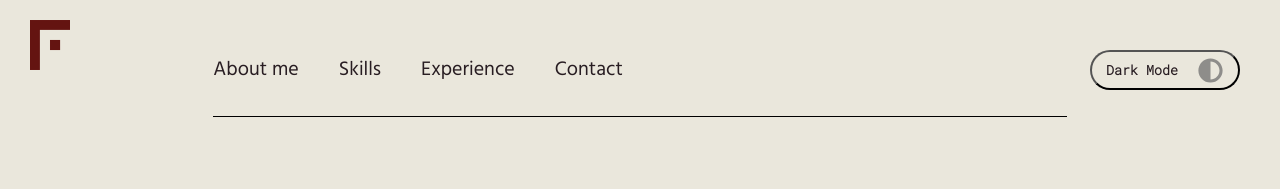
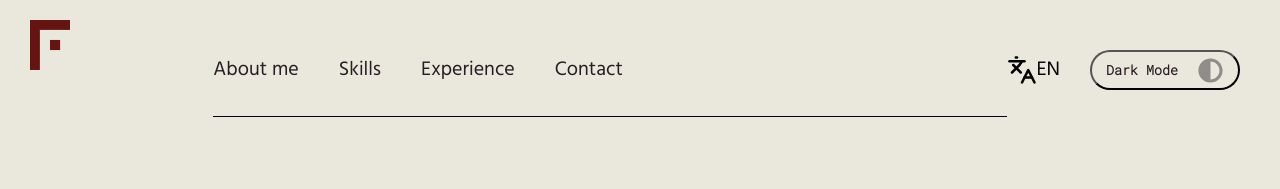
Before and after one commit to FacundoSerna96/portfolio, a React (Create React App) app: page / in a window 1280 px wide. Shown: the top 189 px of the page. Built offline with nearby package versions, Linux system fonts and the light colour scheme.

Commit message:
Se agrega boton de language

```diff
--- a/src/components/Navbar.js
+++ b/src/components/Navbar.js
@@ -1,97 +1,182 @@
-import React, { useContext, useState } from 'react'
+import React, { useContext, useState } from "react";
 
-import LogoOscuro from '../assets/logo-oscuro.png';
-import LogoClaro from '../assets/logo-claro.png';
+import LogoOscuro from "../assets/logo-oscuro.png";
+import LogoClaro from "../assets/logo-claro.png";
 
-import { DataContext } from '../Helpers/Context';
-import './styles/Navbar.css';
-
+import { DataContext } from "../Helpers/Context";
+import "./styles/Navbar.css";
 
 const Navbar = () => {
-
-  const {contextSkin, setContextSkin} = useContext(DataContext)
+  const { contextSkin, setContextSkin } = useContext(DataContext);
+  const { language, setLanguage } = useContext(DataContext);
 
   const [menuOn, setMenuOn] = useState(false);
 
   const [skin, setSkin] = useState(false);
-  const [textoSkin, setTextoSkin] = useState('Dark Mode')
+  const [textoSkin, setTextoSkin] = useState("Dark Mode");
 
   const HandlerMenu = () => {
-    if(menuOn){
+    if (menuOn) {
       setMenuOn(false);
-    }else{
+    } else {
       setMenuOn(true);
     }
-  }
+  };
+
+  const HandlerLanguage = () => {
+    setLanguage(!language);
+  };
 
   const HandlerSkin = () => {
-    if(skin){
+    if (skin) {
       setSkin(false);
-      setTextoSkin((t) => t='Dark Mode');
+      setTextoSkin((t) => (t = "Dark Mode"));
 
-      setContextSkin(false)
-    }else{
+      setContextSkin(false);
+    } else {
       setSkin(true);
-      setTextoSkin((t) => t='Light Mode');
+      setTextoSkin((t) => (t = "Light Mode"));
 
-      setContextSkin(true)
+      setContextSkin(true);
     }
-  }
+  };
 
   const globalStyle = `
                     body {
-                      background-color : ${contextSkin? '#1D131D' : '#EAE7DC'};
+                      background-color : ${contextSkin ? "#1D131D" : "#EAE7DC"};
                     }
                     a {
-                      color: ${contextSkin? '#281D22' : '#EAE7DC'};
+                      color: ${contextSkin ? "#281D22" : "#EAE7DC"};
                     }
           `;
 
   return (
-    <div className='Navbar'>
-
+    <div className="Navbar">
       {/* Permite cambiar el color a toda la pagina */}
-      <style jsx={'true'} global={'true'}>{globalStyle}</style>
-
+      <style jsx={"true"} global={"true"}>
+        {globalStyle}
+      </style>
 
       <div className="logo">
-        <a href="#/" className=''>
-          <img src={contextSkin? LogoClaro : LogoOscuro} alt="" className='logo-img'/>
+        <a href="#/" className="">
+          <img
+            src={contextSkin ? LogoClaro : LogoOscuro}
+            alt=""
+            className="logo-img"
+          />
         </a>
-        <button className='buttonNavbar' onClick={HandlerMenu}>
-          <svg xmlns="http://www.w3.org/2000/svg"  fill="currentColor" className="bi bi-list" viewBox="0 0 16 16">
-            <path fillRule="evenodd" d="M2.5 12a.5.5 0 0 1 .5-.5h10a.5.5 0 0 1 0 1H3a.5.5 0 0 1-.5-.5zm0-4a.5.5 0 0 1 .5-.5h10a.5.5 0 0 1 0 1H3a.5.5 0 0 1-.5-.5zm0-4a.5.5 0 0 1 .5-.5h10a.5.5 0 0 1 0 1H3a.5.5 0 0 1-.5-.5z"/>
+        <button className="buttonNavbar" onClick={HandlerMenu}>
+          <svg
+            xmlns="http://www.w3.org/2000/svg"
+            fill="currentColor"
+            className="bi bi-list"
+            viewBox="0 0 16 16"
+          >
+            <path
+              fillRule="evenodd"
+              d="M2.5 12a.5.5 0 0 1 .5-.5h10a.5.5 0 0 1 0 1H3a.5.5 0 0 1-.5-.5zm0-4a.5.5 0 0 1 .5-.5h10a.5.5 0 0 1 0 1H3a.5.5 0 0 1-.5-.5zm0-4a.5.5 0 0 1 .5-.5h10a.5.5 0 0 1 0 1H3a.5.5 0 0 1-.5-.5z"
+            />
           </svg>
         </button>
       </div>
 
-      <nav className={menuOn? 'navOn' : 'nav'}>
-
-        <div className={contextSkin? 'enlaces enlaces-dark' : 'enlaces'}>
+      <nav className={menuOn ? "navOn" : "nav"}>
+        {language ? (
+          <div className={contextSkin ? "enlaces enlaces-dark" : "enlaces"}>
             <li>
-            <div className='square'></div><a href="#about">About me</a>
+              <div className="square"></div>
+              <a href="#about">Sobre mi</a>
             </li>
             <li>
-            <div className='square'></div><a href="#skills">Skills</a>
+              <div className="square"></div>
+              <a href="#skills">Habilidades</a>
             </li>
             <li>
-            <div className='square'></div><a href="#experience">Experience</a>
+              <div className="square"></div>
+              <a href="#experience">Experiencia</a>
             </li>
             <li>
-            <div className='square'></div><a href="#contact">Contact</a>
+              <div className="square"></div>
+              <a href="#contact">Contacto</a>
             </li>
+          </div>
+        ) : (
+          <div className={contextSkin ? "enlaces enlaces-dark" : "enlaces"}>
+            <li>
+              <div className="square"></div>
+              <a href="#about">About me</a>
+            </li>
+            <li>
+              <div className="square"></div>
+              <a href="#skills">Skills</a>
+            </li>
+            <li>
+              <div className="square"></div>
+              <a href="#experience">Experience</a>
+            </li>
+            <li>
+              <div className="square"></div>
+              <a href="#contact">Contact</a>
+            </li>
+          </div>
+        )}
+
+        <div
+          className={contextSkin ? "language-dark" : "language"}
+          onClick={HandlerLanguage}
+        >
+          <svg
+            xmlns="http://www.w3.org/2000/svg"
+            width="30"
+            height="30"
+            viewBox="0 0 24 24"
+            fill="none"
+            stroke="currentColor"
+            stroke-width="2"
+            stroke-linecap="round"
+            stroke-linejoin="round"
+            class="lucide lucide-languages "
+          >
+            <path d="m5 8 6 6"></path>
+            <path d="m4 14 6-6 2-3"></path>
+            <path d="M2 5h12"></path>
+            <path d="M7 2h1"></path>
+            <path d="m22 22-5-10-5 10"></path>
+            <path d="M14 18h6"></path>
+          </svg>
+          <p className="language-text">{language ? "ES" : "EN"}</p>
         </div>
 
         <div className="skinButton">
-          <button className={skin? 'button-skin button-skin-dark' : 'button-skin button-skin-light'}
-            onClick={HandlerSkin}>
-            <div className='text-skin'>{textoSkin}</div>
-            <svg aria-hidden="true" focusable="false" data-prefix="fas" data-icon="adjust" className="eclipse rotate" role="img" xmlns="http://www.w3.org/2000/svg" viewBox="0 0 512 512"><path fill="currentColor" d="M8 256c0 136.966 111.033 248 248 248s248-111.034 248-248S392.966 8 256 8 8 119.033 8 256zm248 184V72c101.705 0 184 82.311 184 184 0 101.705-82.311 184-184 184z"></path></svg>
+          <button
+            className={
+              skin
+                ? "button-skin button-skin-dark"
+                : "button-skin button-skin-light"
+            }
+            onClick={HandlerSkin}
+          >
+            <div className="text-skin">{textoSkin}</div>
+            <svg
+              aria-hidden="true"
+              focusable="false"
+              data-prefix="fas"
+              data-icon="adjust"
+              className="eclipse rotate"
+              role="img"
+              xmlns="http://www.w3.org/2000/svg"
+              viewBox="0 0 512 512"
+            >
+              <path
+                fill="currentColor"
+                d="M8 256c0 136.966 111.033 248 248 248s248-111.034 248-248S392.966 8 256 8 8 119.033 8 256zm248 184V72c101.705 0 184 82.311 184 184 0 101.705-82.311 184-184 184z"
+              ></path>
+            </svg>
           </button>
         </div>
       </nav>
     </div>
-  )
-}
+  );
+};
 
-export default Navbar
+export default Navbar;
--- a/src/components/styles/Navbar.css
+++ b/src/components/styles/Navbar.css
@@ -1,4 +1,32 @@
+.language{
+    margin-bottom: 30px;
+    cursor: pointer;
+    display: flex;
+    align-items: center;
+    margin-right: 30px;
+    color: black;
+}
 
+.language:hover{
+    color:gray;
+}
+
+.language-dark{
+    margin-bottom: 30px;
+    cursor: pointer;
+    display: flex;
+    align-items: center;
+    margin-right: 30px;
+    color: gray;
+}
+
+.language-dark:hover{
+    color:white;
+}
+
+.language-text{
+    font-size: 20px;
+}
 
 .Navbar{
     display: grid;
```
Lines whose indentation alone changed are shown as unchanged.
